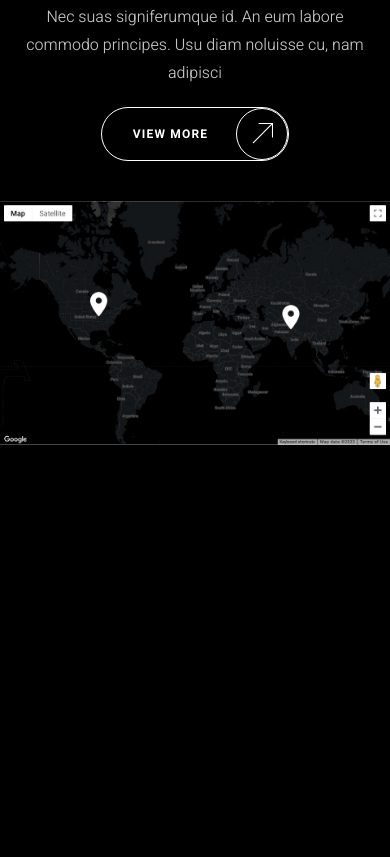
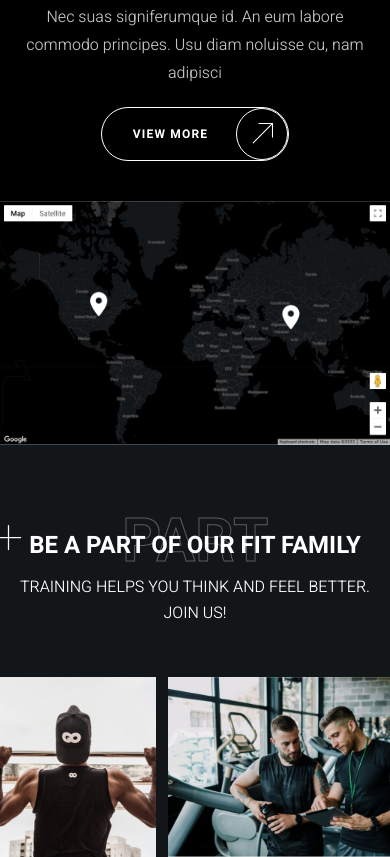
Before and after one commit to AnatolyPautovDev/Kropp-Fitness, a plain HTML site: page index.html in a window 390 px wide. Shown: the part 4566-5423 px from the top of the page. Before the commit the page ends 5011 px from the top, so only its background shows below. Drawn offline with Linux system fonts and the light colour scheme.

Commit message:
complete family section

```diff
--- a/index.html
+++ b/index.html
@@ -214,7 +214,7 @@
                         data-title="Go!">
                             Start here
                         </h3>
-                        <div class="join-us-form-subtitle">
+                        <div class="join-us-form-subtitle section-description">
                             fill the form below to start your journey
                         </div>
                     </header>
@@ -249,6 +249,48 @@
                 </a>
             </div>
         </section>
+        <section class="family">
+            <div class="family-header container">
+                <h2 class="family-title title-big backdrop-title centered" data-title="Part">
+                    be a part of our fit family
+                </h2>
+                <div class="family-description section-description">
+                    <p>Training helps you think and feel better. join us!</p>
+                </div>
+            </div>
+            <div class="family-body container-wide">
+                <img
+                src="./images/family/1.jpg"
+                alt="Training people"
+                class="family-image"
+                width="414" height="479" loading="lazy"
+                />
+                <img
+                src="./images/family/2.jpg"
+                alt="Training people"
+                class="family-image"
+                width="744" height="479" loading="lazy"
+                />
+                <img
+                src="./images/family/3.jpg"
+                alt="Training people"
+                class="family-image"
+                width="396" height="479" loading="lazy"
+                />
+                <img
+                src="./images/family/4.jpg"
+                alt="Training people"
+                class="family-image"
+                width="396" height="479" loading="lazy"
+                />
+                <img
+                src="./images/family/5.jpg"
+                alt="Training people"
+                class="family-image"
+                width="414" height="479" loading="lazy"
+                />
+            </div>
+        </section>
     </main>
 </body>
 </html>
--- a/style.css
+++ b/style.css
@@ -280,6 +280,14 @@ h1, h2, h3, h4, h5, h6 {
 
 .title-big {
   font-size: clamp(24px, 3.12vw, 60px);
+}
+
+.section-description {
+  color: var(--color-light);
+  font-size: 20px;
+  text-transform: uppercase;
+  text-align: center;
+  line-height: 1.65;
 }
 
 .backdrop-title {
@@ -684,14 +692,6 @@ h1, h2, h3, h4, h5, h6 {
   margin-bottom: 52px;
 }
 
-.join-us-form-subtitle {
-  color: var(--color-light);
-  font-size: 20px;
-  text-transform: uppercase;
-  text-align: center;
-  line-height: 1.65;
-}
-
 .join-us-form-body {
   display: flex;
   justify-content: center;
@@ -732,6 +732,31 @@ h1, h2, h3, h4, h5, h6 {
   margin-bottom: 37px;
 }
 
+.family {
+  background-color: var(--color-dark-alternate);
+}
+
+.family-header {
+  padding-top: 132px;
+  padding-bottom: 62px;
+  display: flex;
+  row-gap: 7px;
+  flex-direction: column;
+  align-items: center;
+  text-align: center;
+}
+
+.family-body {
+  display: flex;
+  column-gap: 26px;
+  scroll-snap-type: x mandatory;
+  overflow-x: scroll;
+  overscroll-behavior: contain;
+}
+
+.family-image {
+  scroll-snap-align: start;
+}
 
 
 @media screen and (max-width: 1919px) {
@@ -786,6 +811,9 @@ h1, h2, h3, h4, h5, h6 {
     .location {
       display: flex;
       flex-direction: column-reverse;
+    }
+    .family-image {
+      height: 360px;
     }
 }
 
@@ -846,7 +874,7 @@ h1, h2, h3, h4, h5, h6 {
     .join-us-title:not(:last-child) {
       margin-bottom: 40px;
     }
-    .join-us-form-subtitle {
+    .section-description {
       font-size: 16px;
     }
     .join-us-form-body {
@@ -860,4 +888,14 @@ h1, h2, h3, h4, h5, h6 {
     .location-description:not(:last-child) {
       margin-bottom: 20px;
     }
+    .family-header {
+      padding-top: 80px;
+      padding-bottom: 50px;
+    }
+    .family-body {
+      column-gap: 12px;
+    }
+    .family-image {
+      height: 180px;
+    }
 }
```
Also changed, not shown: images/family/1.jpg (added), images/family/2.jpg (added), images/family/3.jpg (added), images/family/4.jpg (added), images/family/5.jpg (added).
